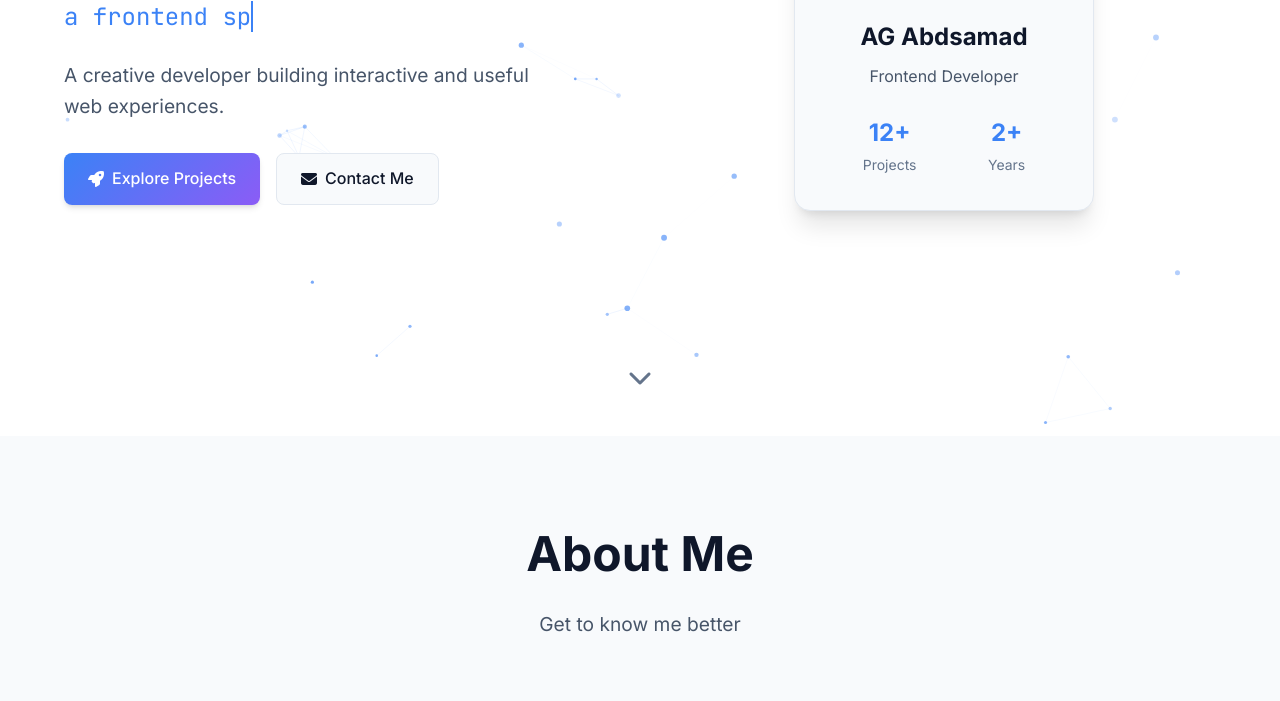
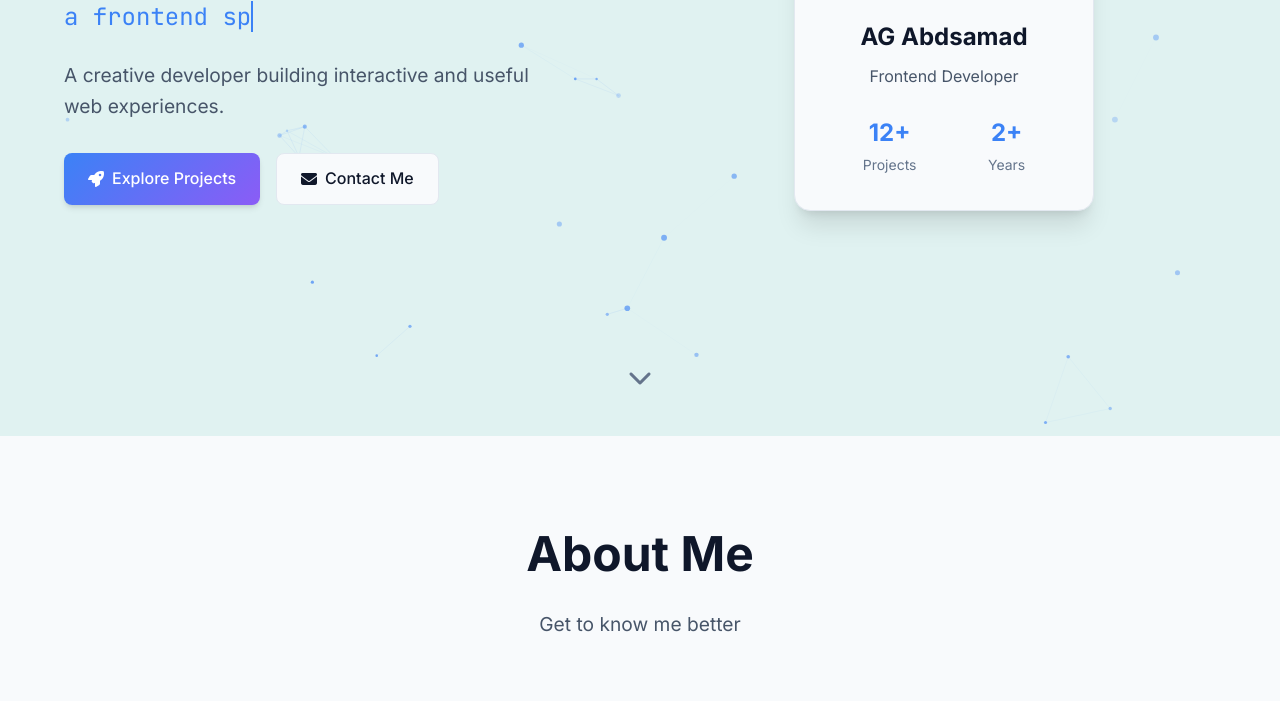
Before and after one commit to samad5002/samadportfolio, a plain HTML site: page index.html in a window 1280 px wide. Shown: the part 364-1065 px from the top of the page. Drawn offline with Linux system fonts and the light colour scheme.

Commit message:
Update style.css

```diff
--- a/style.css
+++ b/style.css
@@ -960,3 +960,6 @@ section {
     from { transform: translateY(100px); opacity: 0; }
     to { transform: translateY(0); opacity: 1; }
 }
+body {
+  background-color: #e0f2f1; /* teal-tinted white */
+}
```
